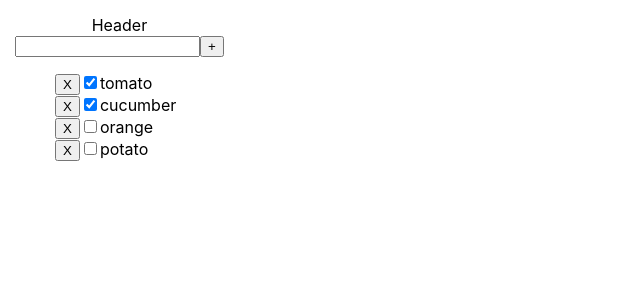
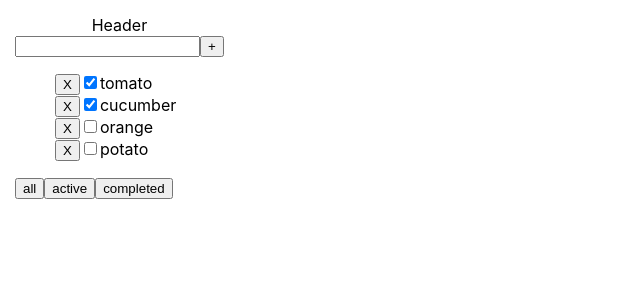
Before and after one commit to MargaretGoncharenko/TodoList, a React (Create React App) app: page / in a window 1280 px wide. Shown: the top 300 px of the page, without its empty margins (0-640 px from the left). Built offline with nearby package versions, Linux system fonts and the light colour scheme.

Commit message:
Filtering tasks in todolist

```diff
--- a/src/App.tsx
+++ b/src/App.tsx
@@ -7,6 +7,7 @@ export type TaskType = {
     title: string
     isChecked: boolean
 }
+export type FilterValuesType = "all" | "active" | "completed"
 
 function App() {
     let [tasks, setTasks] = useState<Array<TaskType>>([
@@ -15,9 +16,24 @@ function App() {
         {id: 3, title: "orange", isChecked: false},
         {id: 4, title: "potato", isChecked: false},
     ])
+    let tasksForTodolist = tasks
+    let [filter, setFilter] = useState<FilterValuesType>("all")
+    if (filter === "active") {
+        tasksForTodolist = tasks.filter(t => !t.isChecked)
+    }
+    if (filter === "completed") {
+        tasksForTodolist = tasks.filter(t => t.isChecked)
+    }
+
+    function ChangeTasksFilter(value: FilterValuesType) {
+        setFilter(value)
+    }
+
     return (
         <div className="App">
-            <Todolist tasks={tasks}/>
+            <Todolist tasks={tasksForTodolist}
+                      ChangeTasksFilter={ChangeTasksFilter}
+            />
         </div>
     );
 }
--- a/src/Todolist.tsx
+++ b/src/Todolist.tsx
@@ -1,12 +1,25 @@
 import React from "react";
 import "./Todolist.module.css"
-import {TaskType} from "./App";
+import {FilterValuesType, TaskType} from "./App";
 
 type TodolistPropsType = {
     tasks: TaskType[]
+    ChangeTasksFilter: (value: FilterValuesType) => void
 }
 
 export const Todolist = (props: TodolistPropsType) => {
+    function onAllClickHandler() {
+        props.ChangeTasksFilter("all")
+    }
+
+    function onActiveClickHandler() {
+        props.ChangeTasksFilter("active")
+    }
+
+    function onCompletedClickHandler() {
+        props.ChangeTasksFilter("completed")
+    }
+
     return (
         <div>
             <div>
@@ -27,6 +40,11 @@ export const Todolist = (props: TodolistPropsType) => {
                     })
                 }
             </ul>
+            <div>
+                <button onClick={onAllClickHandler}>all</button>
+                <button onClick={onActiveClickHandler}>active</button>
+                <button onClick={onCompletedClickHandler}>completed</button>
+            </div>
         </div>
     )
 }
```
